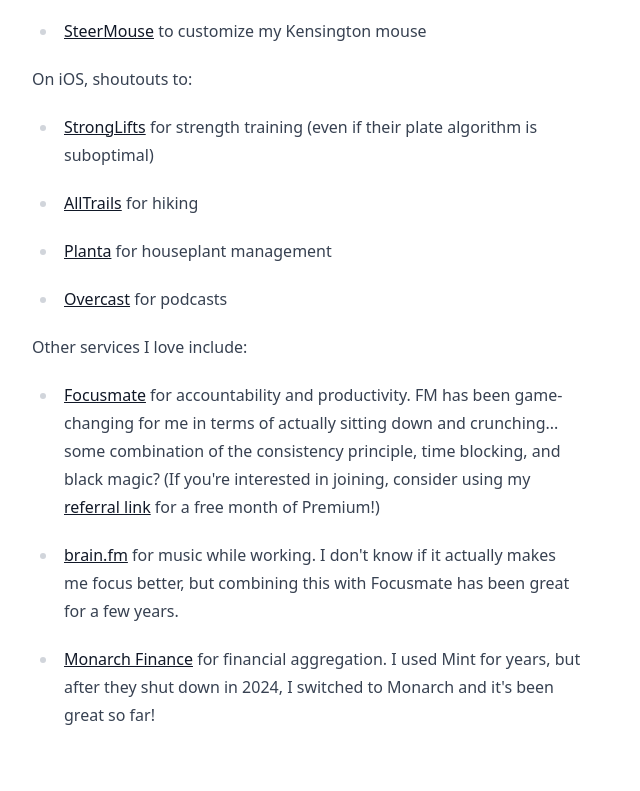
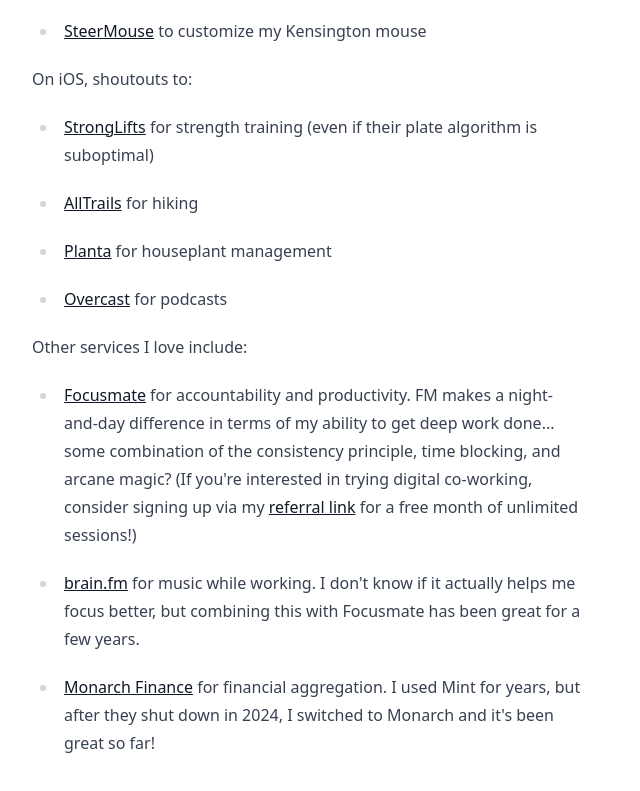
Before and after one commit to hoxiea/hha-astro, an Astro site: page /uses in a window 1280 px wide. Shown: the part 3495-4286 px from the top of the page, without its empty margins (0-640 px from the left). Built offline with nearby package versions, Linux system fonts and the light colour scheme; Astro itself is replaced by a stand-in of ours.

```diff
--- a/src/pages/about.mdx
+++ b/src/pages/about.mdx
@@ -26,7 +26,7 @@ Notable conductors I performed with include:
 - [James Judd](https://en.wikipedia.org/wiki/James_Judd) as an FYO guest conductor
 - [Thomas Sleeper](https://en.wikipedia.org/wiki/Thomas_Sleeper) for multiple FYO seasons
 
-And yes, <a href="images/carnegie.jpeg" target="_blank">I made it to Carnegie Hall</a>! How? Practice! (And belong to the Florida Youth Orchestra in 2003.)
+And yes, <a href="images/pc-carnegie.jpeg" target="_blank">I made it to Carnegie Hall</a>! How? Practice! (And belong to the Florida Youth Orchestra in 2003.)
 
 I graduated from Pine Crest in 2005 and accepted a full, merit-based [Trustee Scholarship](https://www.bu.edu/admissions/tuition-aid/scholarships-financial-aid/first-year-merit/trustee/) from [Boston University](https://www.bu.edu/). After exploring Chemistry, Biology, Nutrition, Economics, and Computer Science, I took a Statistics course and liked the intersection of mathematical thinking and computer programming. I completed the combined [BA/MA degree program](https://www.bu.edu/stat/undergraduate-program-information/bama-in-statistics/) in Mathematics/Statistics, graduating Phi Beta Kappa after four years at age 21. I was graciously awarded the College Prize for Excellence in Statistics by the mathematics department faculty, and even gave the student speech at the department graduation ceremony.
 
--- a/src/pages/uses.mdx
+++ b/src/pages/uses.mdx
@@ -85,8 +85,8 @@ On iOS, shoutouts to:
 
 Other services I love include:
 
-- [Focusmate](https://app.focusmate.com/user/hamilton) for accountability and productivity. FM has been game-changing for me in terms of actually sitting down and crunching... some combination of the consistency principle, time blocking, and black magic? (If you're interested in joining, consider using my [referral link](focusmate.com/?fmreferral=1z9cLIutON) for a free month of Premium!)
+- [Focusmate](https://app.focusmate.com/user/hamilton) for accountability and productivity. FM makes a night-and-day difference in terms of my ability to get deep work done... some combination of the consistency principle, time blocking, and arcane magic? (If you're interested in trying digital co-working, consider signing up via my [referral link](https://www.focusmate.com/?fmreferral=1z9cLIutON) for a free month of unlimited sessions!)
 
-- [brain.fm](https://www.brain.fm/) for music while working. I don't know if it actually makes me focus better, but combining this with Focusmate has been great for a few years.
+- [brain.fm](https://www.brain.fm/) for music while working. I don't know if it actually helps me focus better, but combining this with Focusmate has been great for a few years.
 
 - [Monarch Finance](https://www.monarchmoney.com/) for financial aggregation. I used Mint for years, but after they shut down in 2024, I switched to Monarch and it's been great so far!
```
Also changed, not shown: public/images/pc-carnegie.jpeg (added).
